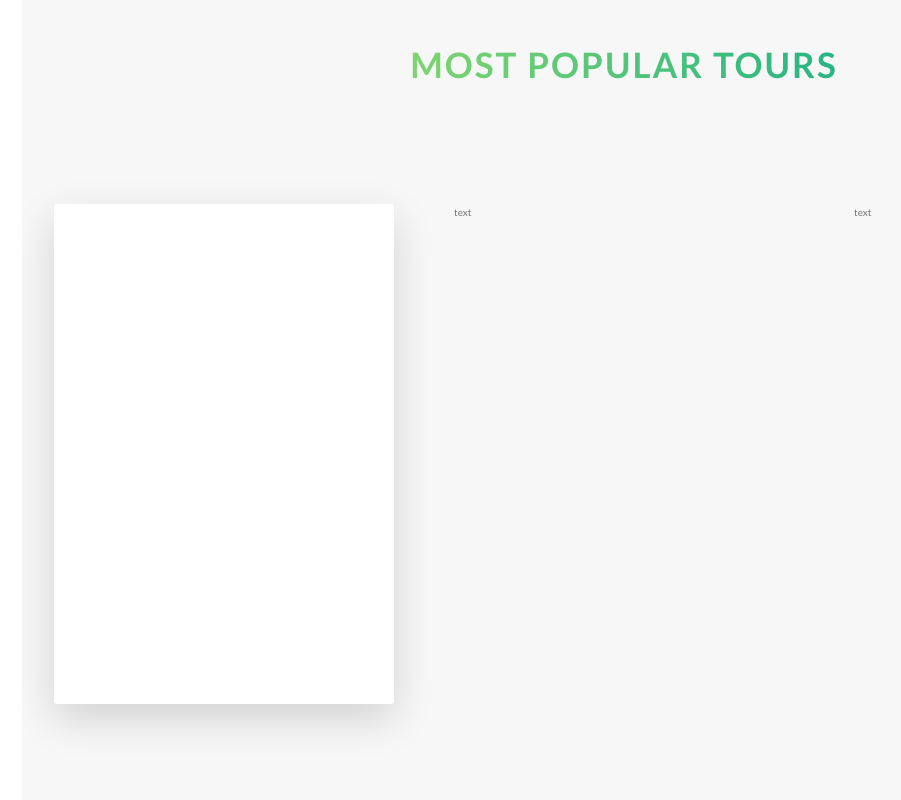
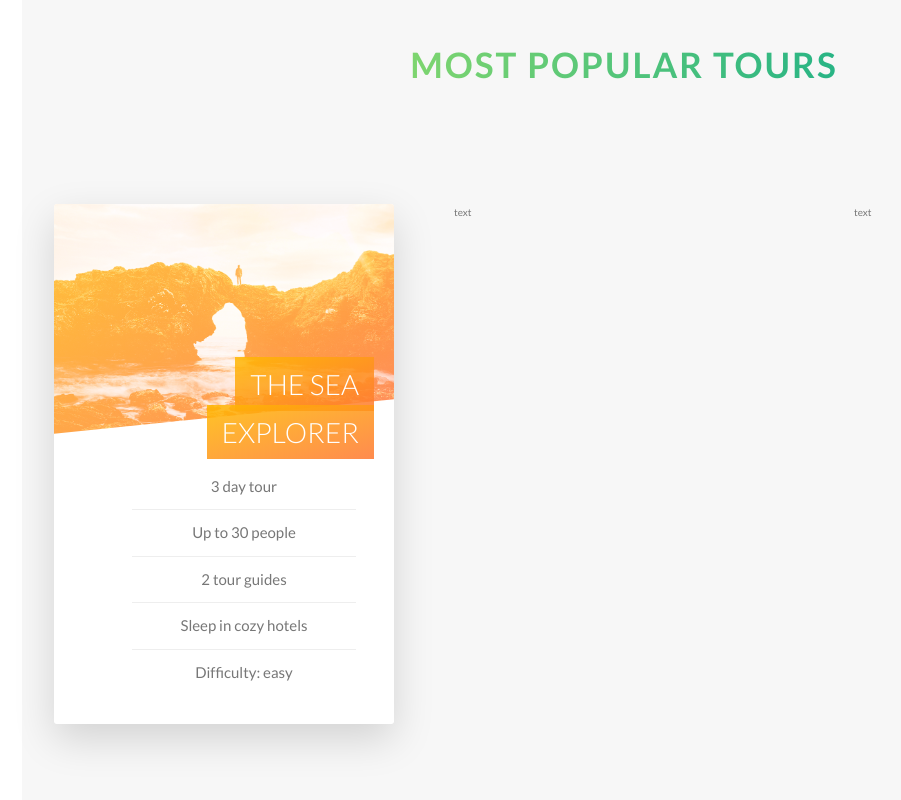
Before and after one commit to Yah0/Natours, a website: page index.html in a window 1280 px wide. Shown: the part 2417-3217 px from the top of the page, without its empty margins (16-917 px from the left). Drawn offline with Linux system fonts and the light colour scheme.

Commit message:
style front of the card

```diff
--- a/index.html
+++ b/index.html
@@ -112,7 +112,21 @@
                     <div class="col-1-of-3">
                         <div class="card">
                             <div class="card__side card__side--front">
-                                FRONT
+                                <div class="card__picture card__picture--1">
+                                    &nbsp;
+                                </div>
+                                <h4 class="card__heading">
+                                    <span class="card__heading-span card__heading-span--1">The Sea Explorer</span>
+                                </h4>
+                                <div class="card__details">
+                                    <ul>
+                                        <li>3 day tour</li>
+                                        <li>Up to 30 people</li>
+                                        <li>2 tour guides</li>
+                                        <li>Sleep in cozy hotels</li>
+                                        <li>Difficulty: easy</li>
+                                    </ul>
+                                </div>
                             </div>
                             <div class="card__side card__side--back card__side--back-1">
                                 BACK
--- a/sass/abstracts/_variables.scss
+++ b/sass/abstracts/_variables.scss
@@ -8,7 +8,8 @@ $color-secondary-dark: #ff7730;
 $color-tertiary-light: #2998ff;
 $color-tertiary-dark: #5643fa;
 
-$color-gray-light-1: #f7f7f7;
+$color-grey-light-1: #f7f7f7;
+$color-grey-light-2: #eee;
 
 $color-grey-dark: #777;
 $color-white: #fff;
--- a/sass/components/_card.scss
+++ b/sass/components/_card.scss
@@ -1,14 +1,13 @@
 .card {
+
+    //functionality
     perspective: 1500rem;
     -moz-perspective: 150rem;
     position: relative;
-    height: 50rem;
+    height: 52rem;
 
     &__side {
-        color: #fff;
-        font-size: 2rem;
-
-        height: 50rem;
+        height: 52rem;
         transition: all .8s ease;
         position: absolute;
         top: 0;
@@ -16,6 +15,7 @@
         width: 100%;
         backface-visibility: hidden;
         border-radius: 3px;
+        overflow: hidden;
         box-shadow: 0 1.5rem 4rem rgba($color-black, .15);
 
         &--front {
@@ -23,7 +23,7 @@
         }
 
         &--back {
-            transform: rotateY(180deg);
+            transform: rotateY(-180deg);
 
             &-1 {
                 background-image: linear-gradient(to right bottom, $color-secondary-light, $color-secondary-dark);
@@ -38,4 +38,71 @@
     &:hover &__side--back {
         transform: rotateY(0);
     }
+
+    //front side styling
+    &__picture {
+        background-size: cover;
+        height: 23rem;
+        background-blend-mode: screen;
+        --webkit-clip-path: polygon(0 0, 100% 0, 100% 85%, 0 100%);
+        clip-path: polygon(0 0, 100% 0, 100% 85%, 0 100%);
+
+        &--1 {
+            background-image: linear-gradient(to right bottom, $color-secondary-light, $color-secondary-dark),
+            url(../img/nat-5.jpg);
+        }
+
+        &--2 {
+            background-image: url(../img/nat-5.jpg);
+        }
+
+        &--3 {
+            background-image: url(../img/nat-5.jpg);
+        }
+
+    }
+
+    &__heading {
+        font-size: 2.8rem;
+        font-weight: 300;
+        text-transform: uppercase;
+        text-align: right;
+        color: $color-white;
+        position: absolute;
+        top: 12rem;
+        right: 2rem;
+        width: 75%;
+    }
+
+    &__heading-span {
+        padding: 1rem 1.5rem;
+        -webkit-box-decoration-break: clone;
+        box-decoration-break: clone;
+
+        &--1 {
+            background-image: linear-gradient(to right bottom,
+            rgba($color-secondary-light, .85),
+            rgba($color-secondary-dark, .85));
+        }
+    }
+
+    &__details {
+        padding: 3rem;
+
+        ul {
+            list-style:none;
+            width: 80%;
+            margin: 0 auto;
+
+            li {
+                text-align: center;
+                font-size: 1.5rem;
+                padding: 1rem;
+
+                &:not(:last-child) {
+                    border-bottom: 1px solid $color-grey-light-2;
+                }
+            }
+        }
+    }
 }
--- a/sass/components/_feature-box.scss
+++ b/sass/components/_feature-box.scss
@@ -12,6 +12,7 @@
             margin-bottom: .5rem;
             display: inline-block;
             background-image: linear-gradient(to right, $color-primary-light, $color-primary-dark);
+            background-clip: text;
             -webkit-background-clip: text;
             color: transparent;
         }
--- a/sass/layout/_header.scss
+++ b/sass/layout/_header.scss
@@ -8,7 +8,7 @@
     background-size: cover;
     background-position: top;
     position: relative;
-
+    --webkit-clip-path: polygon(0 0, 100% 0, 100% 75vh, 0 100%);
     clip-path: polygon(0 0, 100% 0, 100% 75vh, 0 100%);
 
     &__logo-box {
--- a/sass/pages/_home.scss
+++ b/sass/pages/_home.scss
@@ -1,5 +1,5 @@
 .section-about {
-    background-color: $color-gray-light-1;
+    background-color: $color-grey-light-1;
     padding: 25rem 0;
     margin-top: -20vh;
 }
@@ -21,7 +21,7 @@
 }
 
 .section-tours {
-    background-color: $color-gray-light-1;
+    background-color: $color-grey-light-1;
     padding: 25rem 0 50rem 0;
     margin-top: -10rem;
 }
```
Also changed, not shown: css/style.css.
